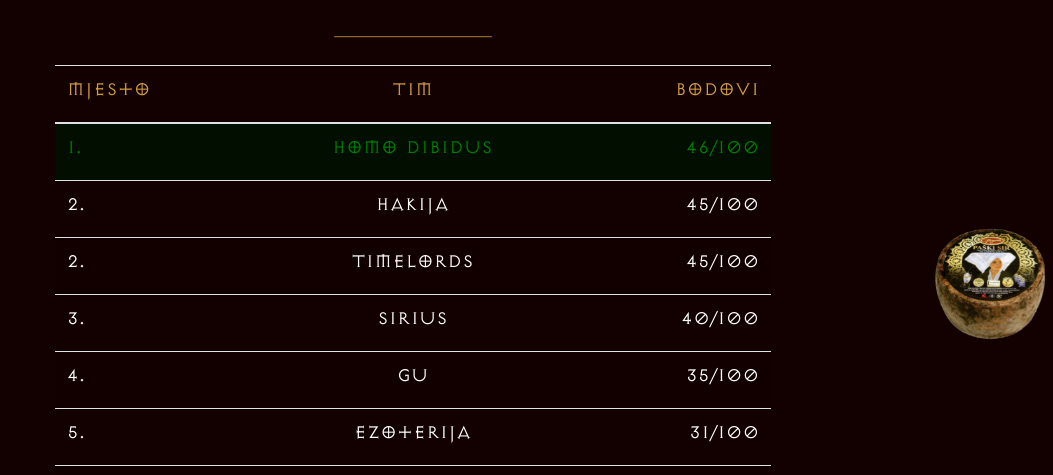
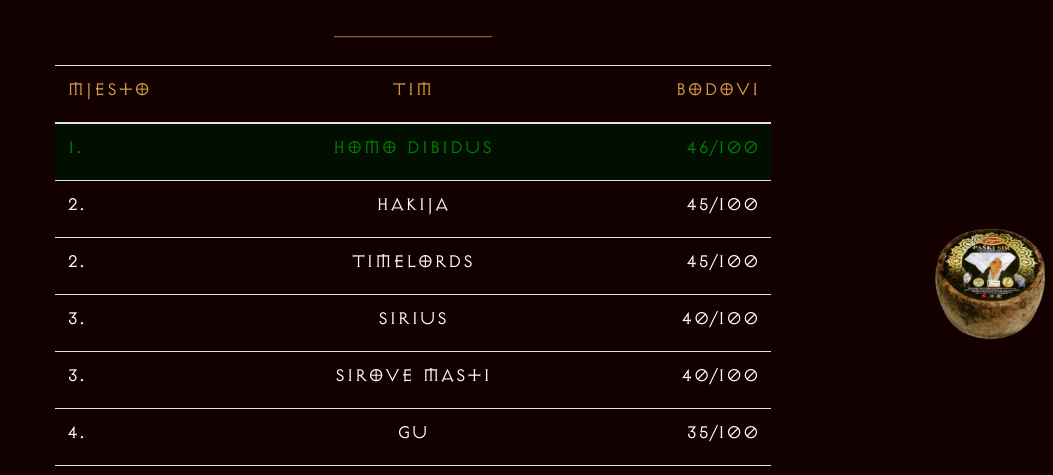
Before and after one commit to Grregor/Grregor.github.io, a plain HTML site: page index.html in a window 1280 px wide. Shown: the part 453-928 px from the top of the page, without its empty margins (227-1280 px from the left). Drawn offline with nearby package versions, Linux system fonts and the light colour scheme.

Commit message:
Update index.html

```diff
--- a/index.html
+++ b/index.html
@@ -84,6 +84,11 @@
 			<td style="text-align:right;"><h5>40/100</h5></td>
 		  </tr>
 		  <tr>
+			<td><h5>3.</h5></td>
+			<td style="text-align:center;"><h5>Sirove Masti</h5></td>
+			<td style="text-align:right;"><h5>40/100</h5></td>
+		  </tr>
+		  <tr>
 			<td><h5>4.</h5></td>
 			<td style="text-align:center;"><h5>Gu</h5></td>
 			<td style="text-align:right;"><h5>35/100</h5></td>
```
